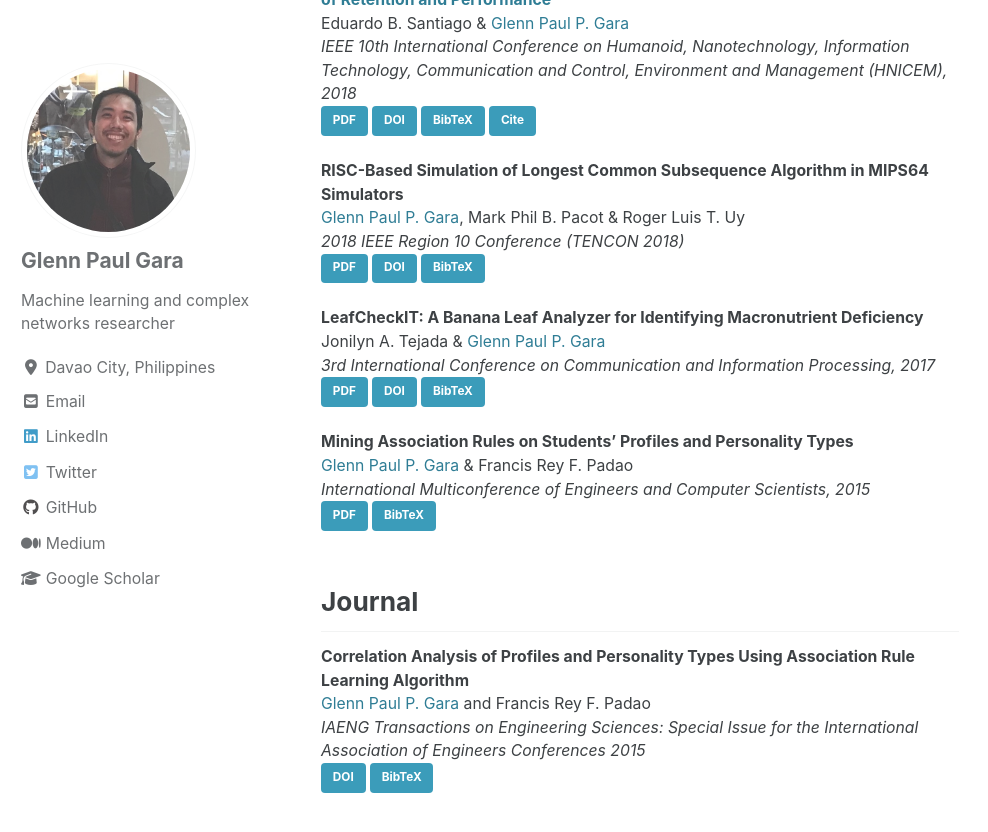
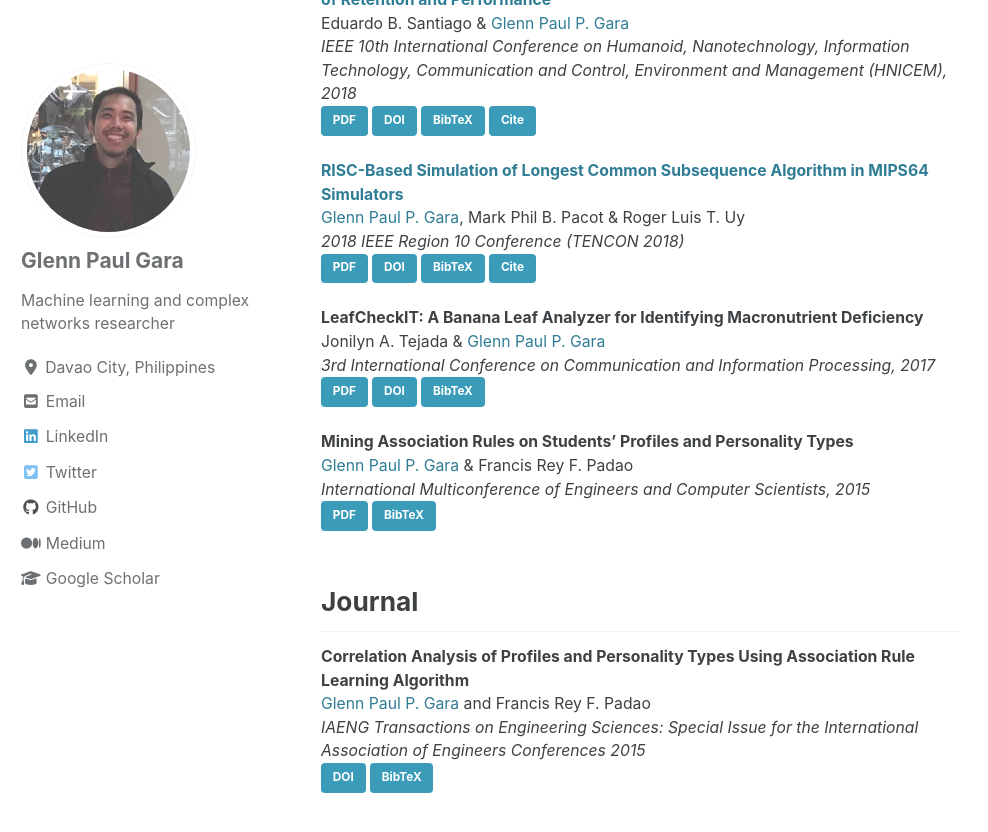
Before and after one commit to glenngara/glenngara.github.io, a Jekyll site: the page built from _pages/publications.md, in a window 1280 px wide and 900 px high, scrolled down 426 px. Shown: the top 832 px of the window, without its empty margins (0-988 px from the left). Built offline with Jekyll 4.4.1, drawn with Linux system fonts in a browser that asks for light colours; cached includes are drawn as plain includes; nearby versions of some CDN libraries.

Commit message:
Edited content

```diff
--- a/_pages/publications.md
+++ b/_pages/publications.md
@@ -22,12 +22,13 @@ Eduardo B. Santiago & [Glenn Paul P. Gara](/)
 <a href="/publications/desirable-applicants-prediction#bibtex" class="btn btn--info">BibTeX</a>
 <a href="/publications/desirable-applicants-prediction#cite" class="btn btn--info">Cite</a>
 
-**RISC-Based Simulation of Longest Common Subsequence Algorithm in MIPS64 Simulators**
+[**RISC-Based Simulation of Longest Common Subsequence Algorithm in MIPS64 Simulators**](/publications/lcs-risc-simulation/gara2018_riscbased/)
 [Glenn Paul P. Gara](/), Mark Phil B. Pacot & Roger Luis T. Uy
 *2018 IEEE Region 10 Conference (TENCON 2018)*
-<a href="/assets/files/publications/gara2018_riscbased.pdf" class="btn btn--info">PDF</a>
-<a href="https://doi.org/10.1109/TENCON.2018.8650369" class="btn btn--info">DOI</a>
-<a href="" class="btn btn--info">BibTeX</a>
+<a href="/assets/files/publications/lcs-risc-simulation/gara2018_riscbased.pdf" class="btn btn--info">PDF</a>
+<a href="10.1109/TENCON.2018.8650369" class="btn btn--info">DOI</a>
+<a href="/publications/lcs-risc-simulation/gara2018_riscbased#bibtex" class="btn btn--info">BibTeX</a>
+<a href="/publications/lcs-risc-simulation/gara2018_riscbased#cite" class="btn btn--info">Cite</a>
 
 **LeafCheckIT: A Banana Leaf Analyzer for Identifying Macronutrient Deficiency**
 Jonilyn A. Tejada & [Glenn Paul P. Gara](/)
```
